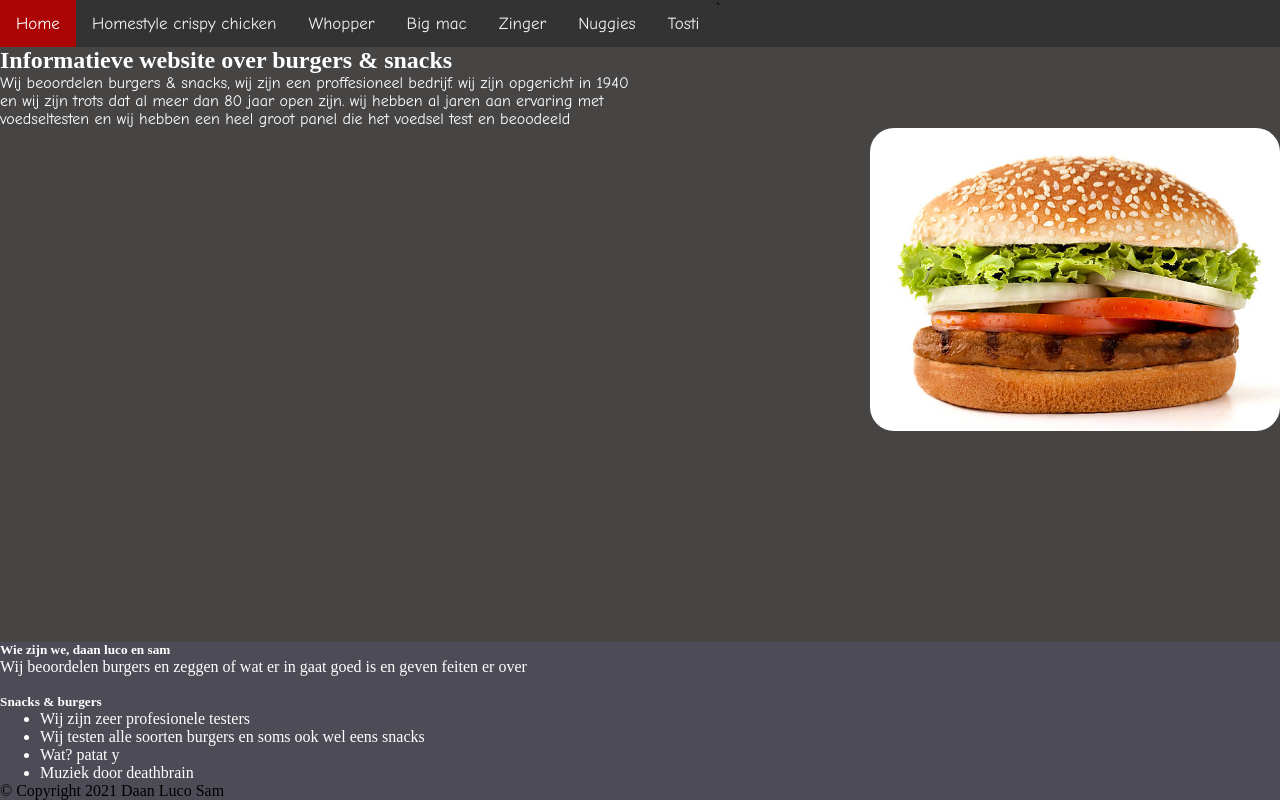
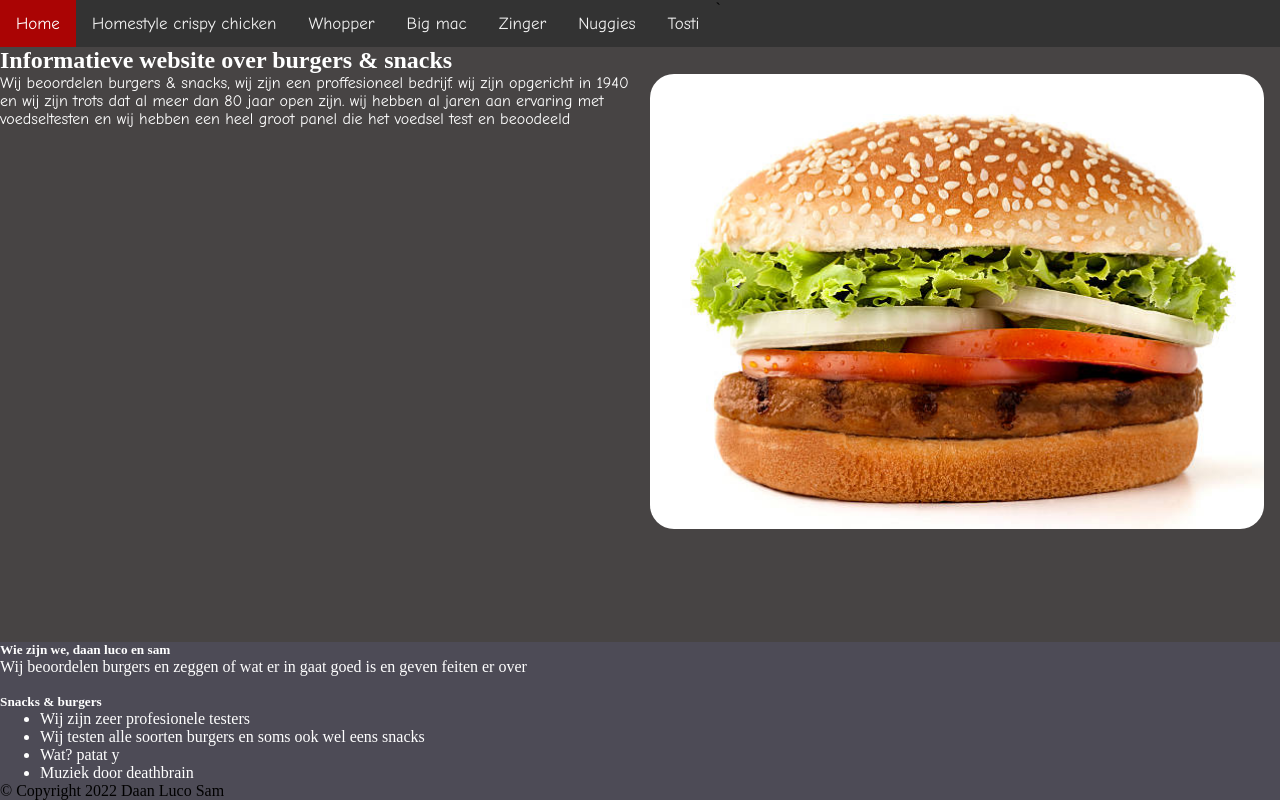
Before and after one commit to smikkelbakje/HHH, a plain HTML site: page index.html in a window 1280 px wide. Drawn offline with Linux system fonts and the light colour scheme.

Commit message:
new whoppper site and fixed scaling

```diff
--- a/css/style.css
+++ b/css/style.css
@@ -112,8 +112,8 @@ html {
 
 .textleft {
 
-    display: inline-block;
     float: left;
+    box-sizing: border-box;
 
     width: 50%;
     color: white;
@@ -124,6 +124,8 @@ footer{
     background-color: #efefef;
     flex: 0 0 50px;/*or just height:50px;*/
     margin-top: auto;
+    display: block;
+
     background-color: rgba(92, 92, 128, 0.295);
 }
 
@@ -149,10 +151,9 @@ body {
 
 
 .round {
-    width: 80%;
-    display: inline-block;
-    float: right;
-
+    width: 48vw;
+    float: left;
+    margin-left: 10px;
     border-radius: 3vh;
 
 
@@ -189,7 +190,8 @@ body {
 .imagehomestyle {
     border-radius: 2vh;
     height: auto;
-    position: fixed;
+    width: 50%;
+    float: left;
     right: 2px;
     top: auto;
 }
@@ -197,9 +199,14 @@ body {
 .topright {
     border-radius: 2vh;
     width: 40%;
+    float: left;
+    box-sizing: border-box;
+    flex: 0 0 50px;/*or just height:50px;*/
 
-    flex: 0 0 50px;/*or just height:50px;*/
-    margin-left: auto;
+}
+
+.block {
+    display: block;
 }
 
 .zingerimage {
@@ -214,11 +221,11 @@ body {
 
 
 .whopper {
-    position: absolute;
-    right: 0px;
     height: auto;
-    width: 49%;
+    width: 49vw;
     border-radius: 4vh;
+    float: left;
+    box-sizing: border-box;
 }
 
 .poggeries {
--- a/index.html
+++ b/index.html
@@ -1,5 +1,8 @@
 <!DOCTYPE html>
 <html lang="en">
+
+    <script async src="https://pagead2.googlesyndication.com/pagead/js/adsbygoogle.js?client=ca-pub-6463637894327743"
+    crossorigin="anonymous"></script>
 
 <head>
     <meta charset="UTF-8">
@@ -24,11 +27,10 @@
         <a href="tosti.html">Tosti</a>`
 </nav>
 
-
-<body>
+<body >
  <h2>Informatieve website over burgers & snacks</h2>
 
-
+<div class="block">
     <div class="textleft">
         <p>Wij beoordelen burgers & snacks, wij zijn een proffesioneel bedrijf. wij zijn opgericht in 1940 en wij zijn trots dat al meer dan 80 jaar open zijn. wij hebben al jaren aan ervaring met voedseltesten en wij hebben een heel groot panel die het voedsel
             test en beoodeeld</p>
@@ -75,7 +77,7 @@
             <span class="dot"></span>
         </div>
     </div>
-
+</div>
     <!---funni song (:-->
 </body>
 
@@ -99,11 +101,10 @@
                     <a class="grey-text text-lighten-3"></a>Wat? patat y</li>
                 <li><a class="grey-text text-lighten-3">Muziek door deathbrain</a></li>
             </ul>
-        </div>
 
         <div class="footer-copyright">
             <div class="container">
-                © Copyright 2021 Daan Luco Sam
+                © Copyright 2022 Daan Luco Sam
             </div>
         </div>
     </div>
```
Also changed, not shown: whopper.html (+7 -5 lines).
